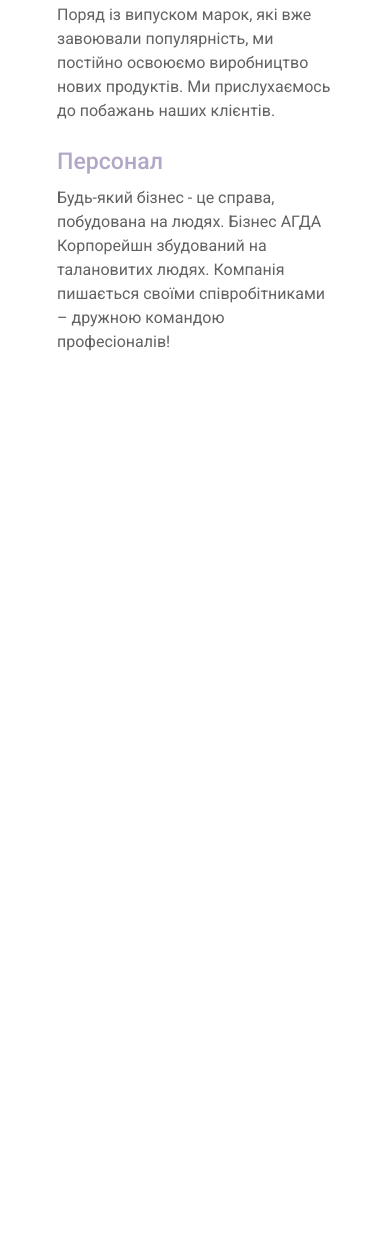
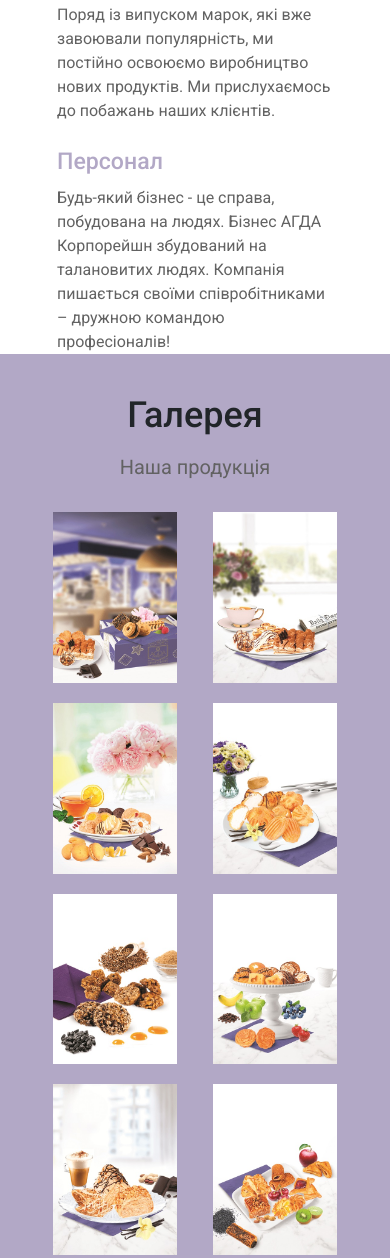
Before and after one commit to AleksandrKopylov/agda-corporation, a website: page src/index.html in a window 390 px wide. Shown: the part 1689-2947 px from the top of the page. Before the commit the page ends 2043 px from the top, so only its background shows below. Drawn offline with nearby package versions, Linux system fonts and the light colour scheme.

Commit message:
Adepted section gallery

```diff
--- a/src/index.html
+++ b/src/index.html
@@ -460,7 +460,7 @@
       </div>
     </section>
 
-<!--     <section class="gallery">
+    <section class="gallery">
       <div class="container">
         <h2 class="gallery__title">Галерея</h2>
         <div class="gallery__subtitle">Наша продукція</div>
@@ -558,7 +558,7 @@
         </div>
       </section>
 
-    <section class="contact">
+<!--     <section class="contact">
       <div class="container">
         <h2 class="contact__title">Связаться с нами</h2>
 
--- a/src/sass/blocks/_gallery.scss
+++ b/src/sass/blocks/_gallery.scss
@@ -1,5 +1,5 @@
 .gallery {
-    height: 750px;
+    min-height: 350px;
     background-color: $main-color;
     &__title {
         padding-top: 40px;
@@ -16,13 +16,12 @@
 
 .row {
     display: grid;
-    grid-template-columns: 200px 200px 200px 200px 200px;
-    grid-template-rows: minmax(250px, 250px);
-    padding-left: 30px;
+    grid-template-columns: 1fr 1fr 1fr 1fr 1fr;
+    grid-template-rows: 1fr 1fr;
     gap: 20px;
     margin-top: 30px;
     img {
-        height: 250px;
+        height: 100%;
         width: 500%;
     }
   }
--- a/src/sass/blocks/_media.scss
+++ b/src/sass/blocks/_media.scss
@@ -142,6 +142,11 @@
             height: 215px;
         }
     }
+    .gallery .row {
+        grid-template-columns: 1fr 1fr ;
+        // grid-template-rows: minmax(250px, 250px);
+        grid-template-rows: 1fr 1fr 1fr 1fr 1fr;
+    }
 }
 
 @media screen and (max-width: 320px) {
```
Also changed, not shown: dist/css/style.min.css, dist/index.html, src/css/style.min.css.
